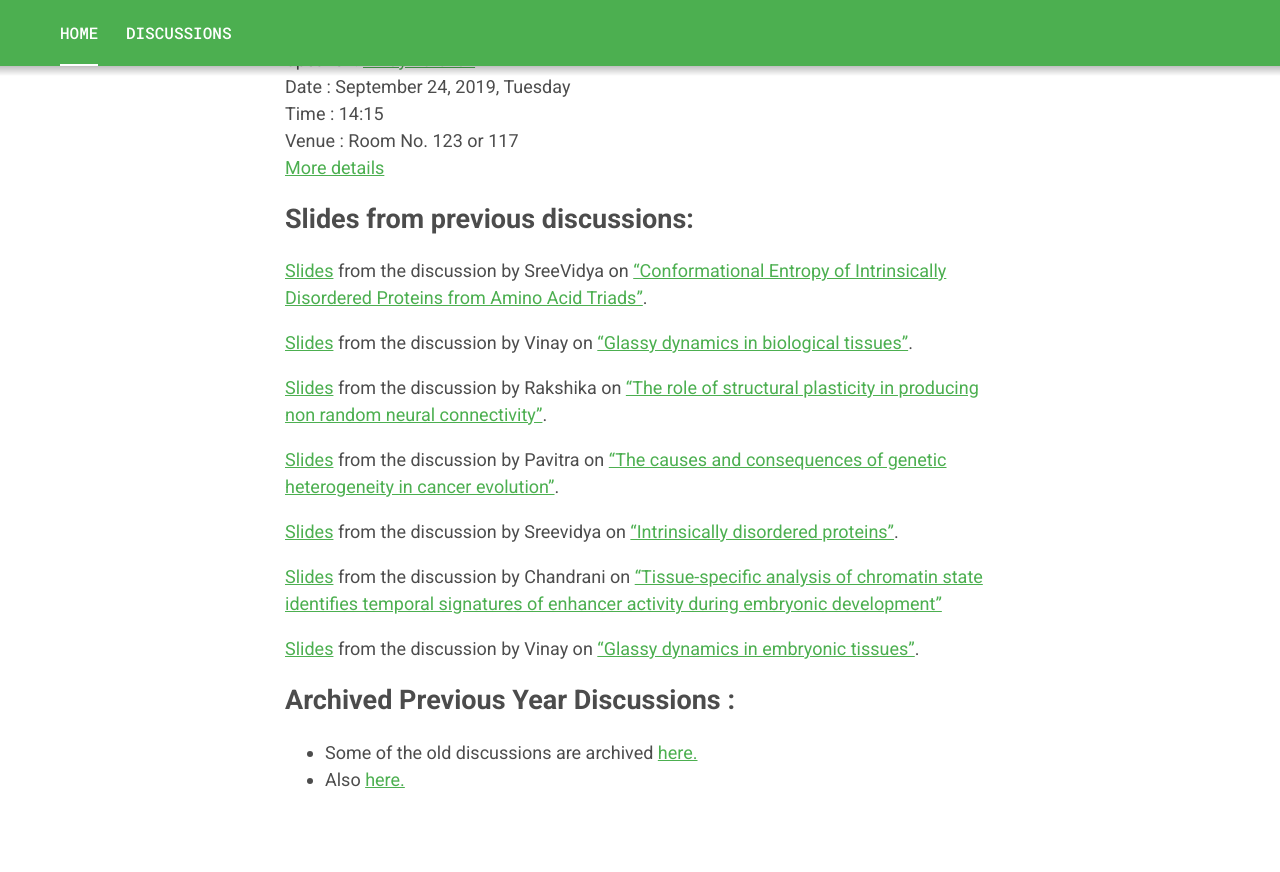
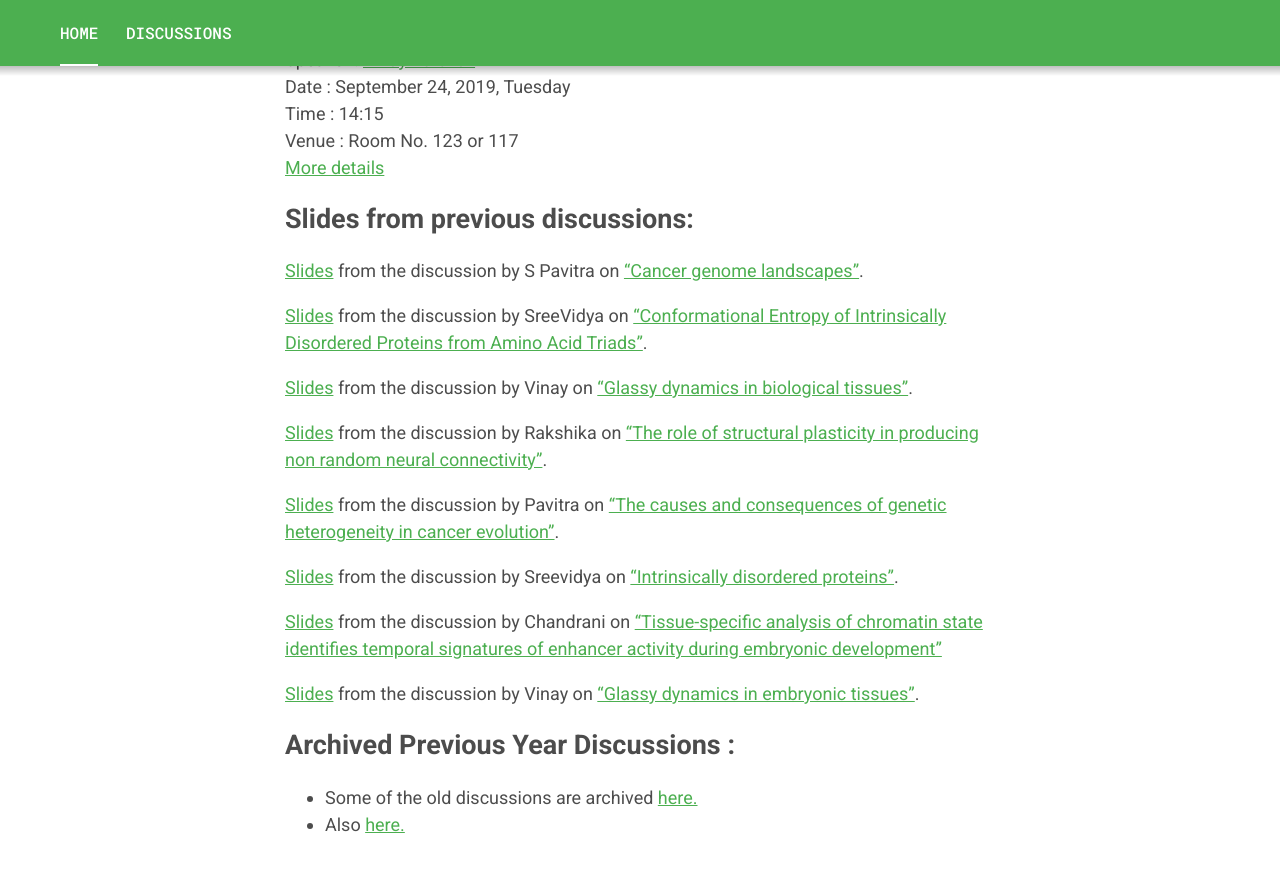
Before and after one commit to vinayphys/discussion2020, a Jekyll site: the page built from index.markdown, in a window 1280 px wide and 900 px high, scrolled down 964 px. Shown: the top 872 px of the window. Built offline with Jekyll 4.4.1, drawn with Linux system fonts in a browser that asks for light colours.

Commit message:
Update index.markdown

```diff
--- a/index.markdown
+++ b/index.markdown
@@ -30,6 +30,8 @@
 
 ## Slides from previous discussions:
 
+[Slides](https://github.com/vinayphys/discussion2019/blob/master/slides/cancer_Genome_landscape_pavitra.pdf) from the discussion by S Pavitra on ["Cancer genome landscapes"](https://vinayphys.github.io/discussion2019/2019/09/cancer_genome_landscape).
+
 [Slides](https://github.com/vinayphys/discussion2019/blob/master/slides/Conformational_Entropy_of_IDP_SreeVidya.pdf) from the discussion by SreeVidya on ["Conformational Entropy of Intrinsically Disordered Proteins from Amino Acid Triads"](https://vinayphys.github.io/discussion2019/2019/09/conformational_entropy_of_IDP).
 
 
```
